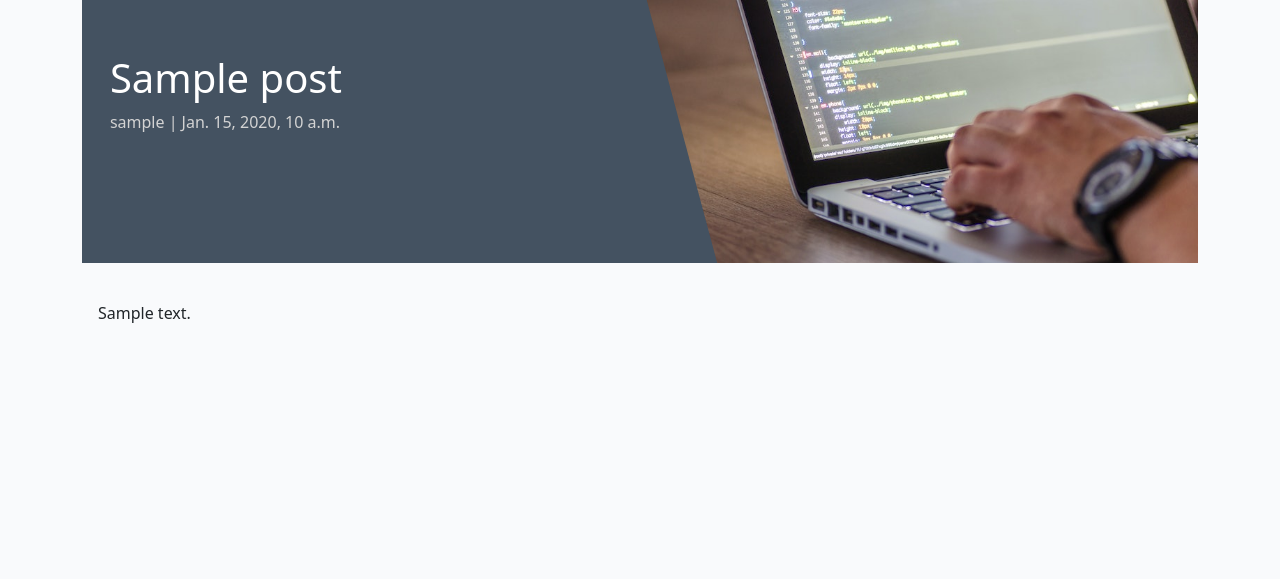
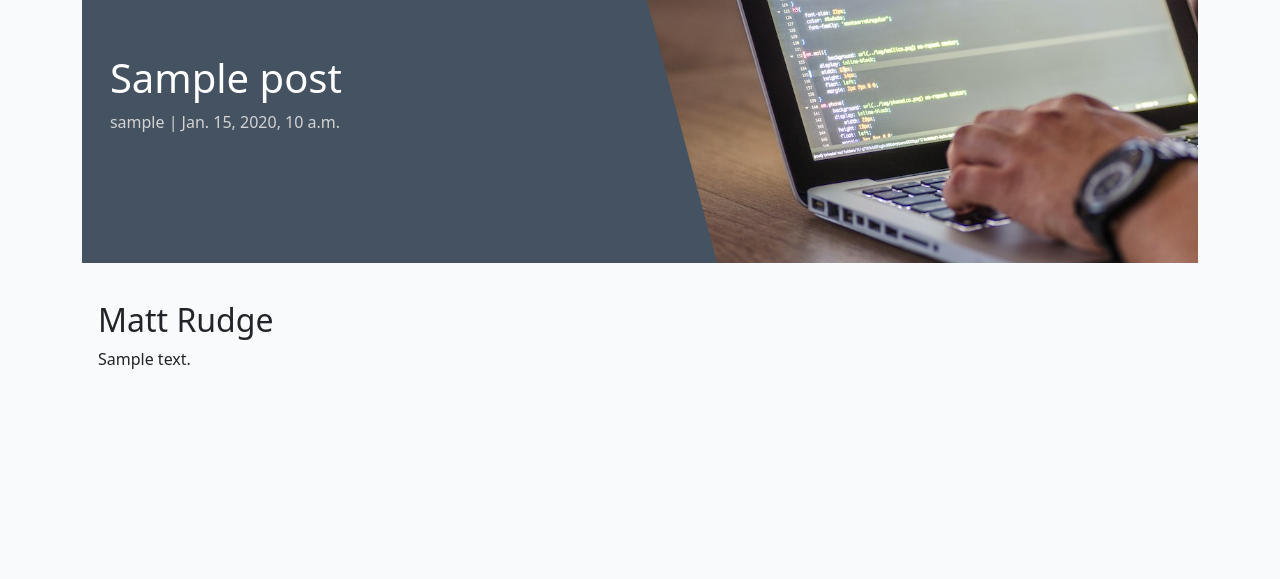
Before and after one commit to techistem/django-I-think-there-i-blog, a Django app: a page that uses blog/templates/blog/post_detail.html in a window 1280 px wide. Shown: the part 95-674 px from the top of the page. Run offline with Django 4.2, Linux system fonts and the light colour scheme; tables that the repository leaves empty hold one stand-in row (values such as "Sample post").

Commit message:
Update post_detail.html to include coder and safe filter for post content

```diff
--- a/blog/templates/blog/post_detail.html
+++ b/blog/templates/blog/post_detail.html
@@ -23,7 +23,9 @@
         <div class="col card mb-4  mt-3 left  top">
             <div class="card-body">
                 <!-- The post content goes inside the card-text. -->
+
                 <!-- Use the | safe filter inside the template tags -->
+                <h2>{{ coder }}</h2>
                 <p class="card-text">
                     {{ post.content | safe }}
                 </p>
--- a/blog/views.py
+++ b/blog/views.py
@@ -27,10 +27,10 @@ def post_detail(request, slug):
 
     queryset = Post.objects.filter(status=1)
     post = get_object_or_404(queryset, slug=slug)
-    print("this is post in detail page ",post)
 
     return render(
         request,
         "blog/post_detail.html",
-        {"post": post},
+        {"post": post,
+        "coder": "Matt Rudge"},
     )
```
